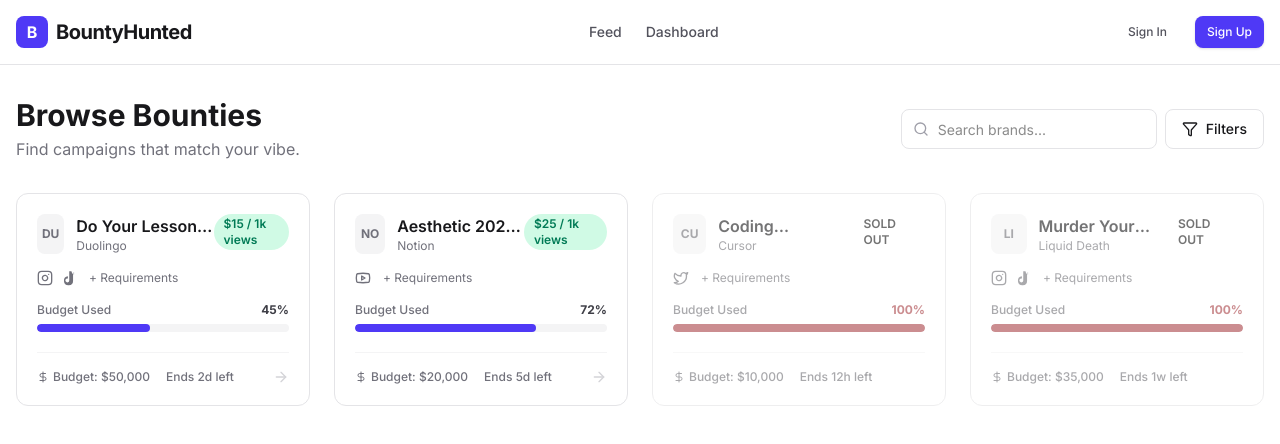
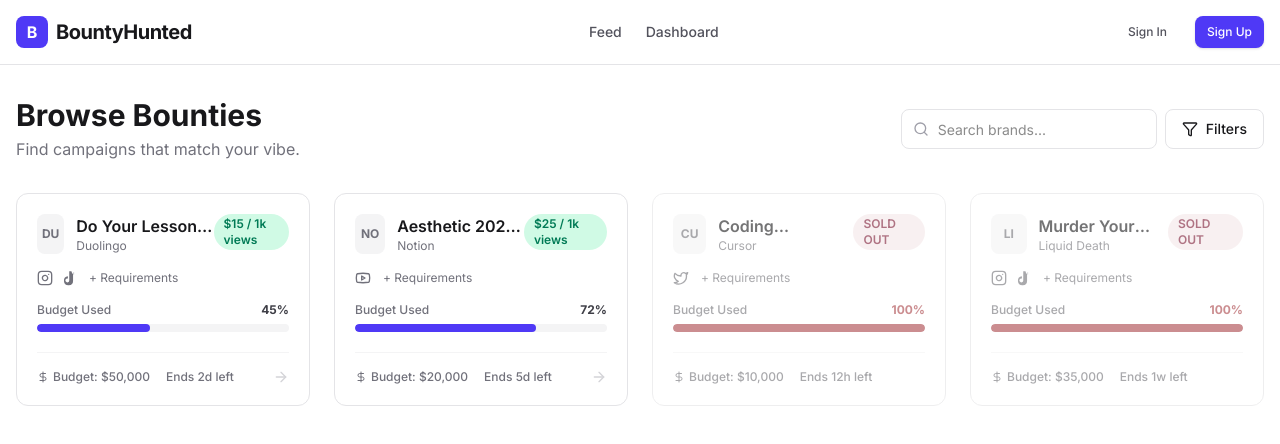
Before and after one commit to VeinDevTtv/ugcbounty, a Next.js app in the folder ugc-platform/: page / in a window 1280 px wide. Shown: the top 444 px of the page. Built offline with nearby package versions, Linux system fonts and the light colour scheme; no server answers.

Commit message:
BountyCard.tsx

```diff
--- a/ugc-platform/src/components/BountyCard.tsx
+++ b/ugc-platform/src/components/BountyCard.tsx
@@ -38,7 +38,7 @@ export default function BountyCard({ data }: { data: BountyProps }) {
                     </div>
                 </div>
                 {/* Change Badge color if Sold Out */}
-                <Badge variant={isFull ? "destructive" : "success"}>
+                <Badge variant={isFull ? "error" : "success"}>
                     {isFull ? "SOLD OUT" : `$${data.payout} / 1k views`}
                 </Badge>
             </div>
```
